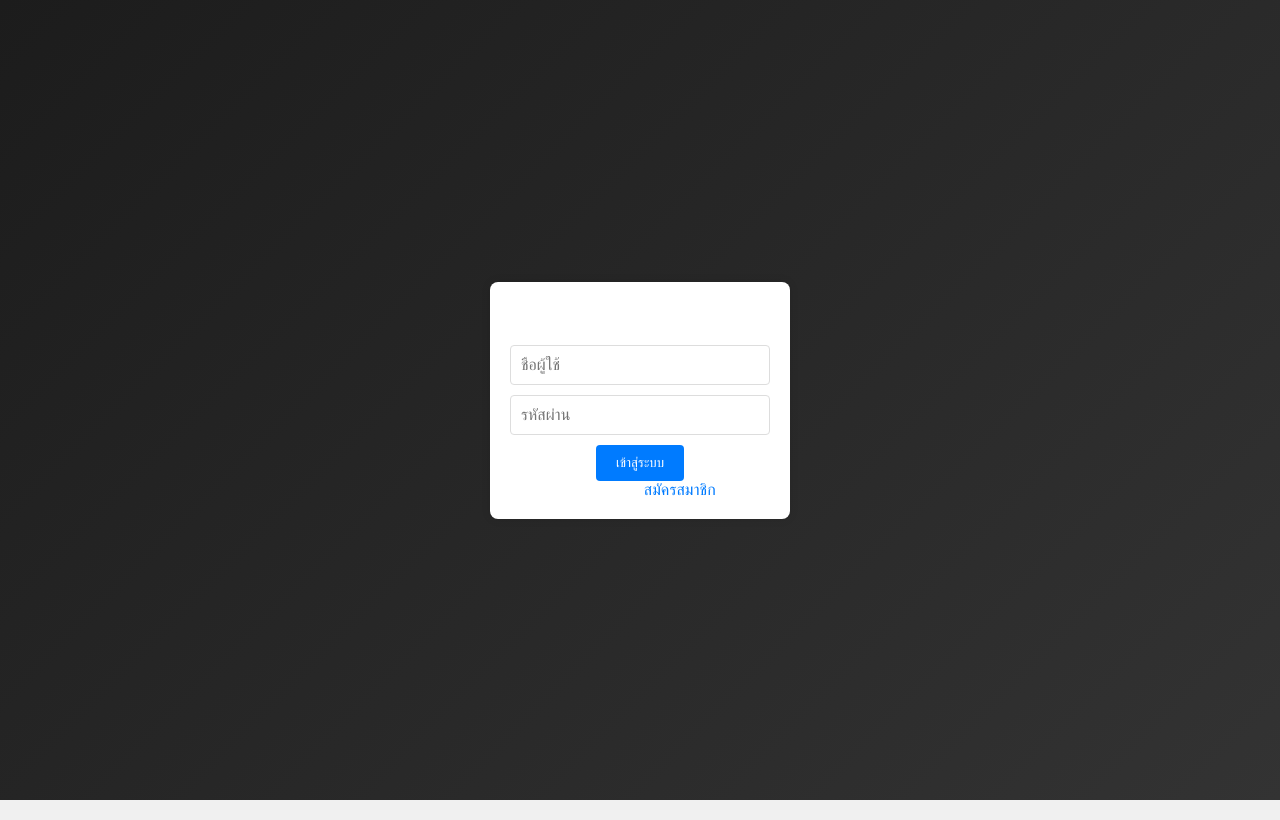
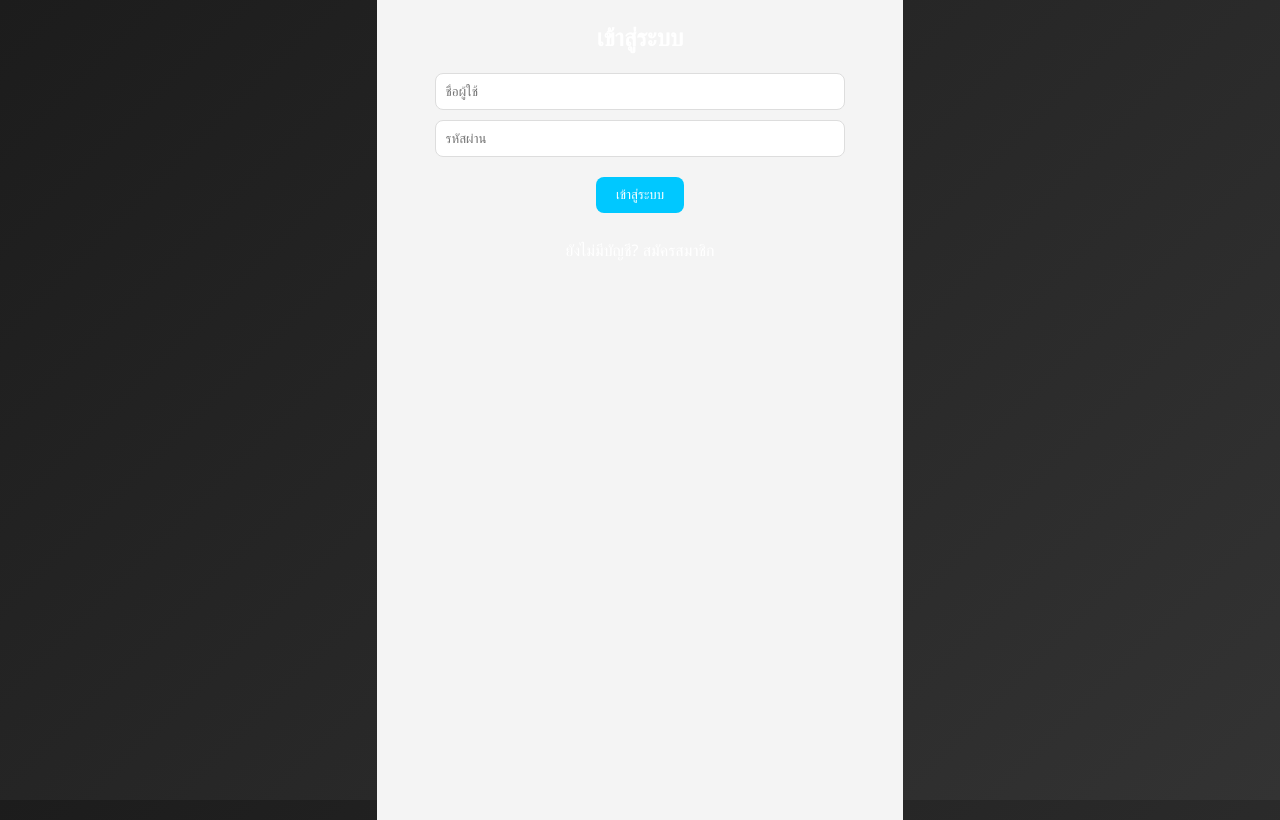
Before and after one commit to gardoffwhite/nagegacha, a React (Create React App) app: page / in a window 1280 px wide. Built offline with nearby package versions, Linux system fonts and the light colour scheme.

Commit message:
Update App.css

```diff
--- a/src/App.css
+++ b/src/App.css
@@ -1,157 +1,211 @@
 /* Global Styles */
-* {
-  margin: 0;
-  padding: 0;
-  box-sizing: border-box;
-  font-family: Arial, sans-serif;
+.app-container {
+  font-family: 'Segoe UI', sans-serif;
+  padding: 20px;
+  text-align: center;
+  background-color: #f4f4f4;
+  min-height: 100vh;
+  display: flex;
+  flex-direction: column;
+  align-items: center;
 }
 
-body {
+/* Container Layout */
+.container {
+  display: flex;
+  justify-content: space-between;
+  width: 100%;
+  max-width: 1200px;
+  margin-top: 20px;
+}
+
+.dashboard-container, .history-container, .rate-container {
+  display: flex;
+  flex-direction: column;
+  align-items: center;
+  padding: 20px;
+  background-color: #fff;
+  border-radius: 8px;
+  box-shadow: 0 4px 8px rgba(0, 0, 0, 0.1);
+  width: 30%;
+}
+
+/* History Table */
+.history-table, .rate-table {
+  margin-top: 20px;
+  width: 100%;
+  border-collapse: collapse;
+}
+
+.history-table th, .history-table td, .rate-table th, .rate-table td {
+  padding: 10px;
+  border: 1px solid #ddd;
+  text-align: center;
+  font-size: 14px;
+}
+
+.history-table th, .rate-table th {
   background-color: #f0f0f0;
 }
 
-.container {
-  display: flex;
-  justify-content: space-between;
-  padding: 20px;
+.history-table tr:nth-child(even), .rate-table tr:nth-child(even) {
+  background-color: #f9f9f9;
 }
 
-.dashboard-container {
-  width: 60%;
-  background-color: #fff;
-  border-radius: 8px;
-  padding: 20px;
-  box-shadow: 0 0 10px rgba(0, 0, 0, 0.1);
+.token-display {
+  margin-bottom: 10px;
+  font-weight: bold;
+  font-size: 18px;
 }
 
-.history-container,
-.rate-container {
-  width: 30%;
-  background-color: #fff;
+/* Button Styles */
+.btn {
+  background-color: #00c8ff;
+  color: white; /* สีตัวอักษรในปุ่ม: ขาว */
+  padding: 10px 20px;
+  border: none;
   border-radius: 8px;
-  padding: 20px;
-  box-shadow: 0 0 10px rgba(0, 0, 0, 0.1);
+  cursor: pointer;
+  margin: 10px 0;
 }
 
-h2, h3 {
-  font-size: 24px;
-  margin-bottom: 15px;
+.btn-gacha {
+  background-color: #ff7a00;
 }
 
-h3 {
-  font-size: 20px;
-  margin-bottom: 10px;
-}
-
-.btn {
-  padding: 10px 20px;
-  background-color: #007bff;
-  color: #fff;
-  border: none;
-  border-radius: 4px;
-  cursor: pointer;
-  transition: background-color 0.3s;
+.btn-logout {
+  background-color: #e60000;
 }
 
 .btn:hover {
-  background-color: #0056b3;
+  background-color: #0088cc;
 }
 
+/* Input Field Styles */
 .input-field {
-  width: 100%;
   padding: 10px;
-  margin-bottom: 15px;
-  border-radius: 4px;
+  margin-bottom: 10px;
+  width: 80%;
+  border-radius: 8px;
   border: 1px solid #ddd;
-  font-size: 16px;
 }
 
-.auth-container {
-  width: 300px;
-  background-color: #fff;
-  padding: 20px;
+/* Rolling Slot Machine */
+.rolling-container {
+  overflow: hidden;
+  height: 60px;
+  width: 250px;
+  margin: 20px auto;
+  border: 2px solid #00c8ff;
   border-radius: 8px;
-  box-shadow: 0 0 10px rgba(0, 0, 0, 0.1);
-  margin: 0 auto;
-  text-align: center;
-}
-
-.auth-container input {
-  margin-bottom: 10px;
-}
-
-.link {
-  color: #007bff;
-  cursor: pointer;
-}
-
-.token-display {
-  font-size: 18px;
-  margin-bottom: 20px;
-}
-
-.btn-gacha {
-  background-color: #28a745;
-}
-
-.btn-logout {
-  background-color: #dc3545;
-  width: 100%;
-}
-
-.item-display-card {
-  margin-top: 20px;
-  padding: 20px;
-  background-color: #fff;
-  border-radius: 8px;
-  box-shadow: 0 0 10px rgba(0, 0, 0, 0.1);
-}
-
-.item-name, .character-name {
-  font-size: 20px;
-  margin-bottom: 10px;
-}
-
-.rolling-container {
+  background-color: #111;
   position: relative;
-  height: 100px;
-  overflow: hidden;
 }
 
 .rolling-strip {
-  position: absolute;
-  top: 0;
-  left: 0;
-  animation: roll 3s linear infinite;
+  display: flex;
+  flex-direction: column;
+  animation: scrollItemsY 5s ease-in-out infinite;
 }
 
 .rolling-item {
   padding: 10px;
+  height: 60px;
   font-size: 18px;
+  font-weight: bold;
+  color: #ff0000; /* สีตัวอักษรในระบบสุ่ม: สีฟ้า */
+  background: #707679;
+  border-bottom: 1px solid #333;
+}
+
+@keyframes scrollItemsY {
+  0% { transform: translateY(0); }
+  100% { transform: translateY(-100%); }
+}
+
+/* Display Item Name and Character */
+.item-display-card {
+  margin-top: 20px;
+  font-size: 18px;
+}
+
+.item-name, .character-name {
+  margin: 10px 0;
+  font-weight: bold;
+}
+
+.item-name span, .character-name span {
+  color: #ff7a00; /* สีที่ใช้กับข้อความที่ได้รับ */
+}
+
+/* New Styles for History */
+.history-container {
+  width: 60%;
+  padding: 20px;
+  margin-top: 20px;
+  background-color: #f9f9f9;
+  border-radius: 8px;
+  box-shadow: 0 4px 8px rgba(0, 0, 0, 0.1);
+  display: flex;
+  flex-direction: column;
+}
+
+.history-table {
+  margin-top: 10px;
+  width: 100%;
+}
+
+.history-table th {
+  background-color: #007BFF; /* สีพื้นหลังหัวข้อในตาราง: สีน้ำเงิน */
+  color: rgb(0, 0, 0); /* สีตัวอักษรในหัวข้อ: ขาว */
+}
+
+.history-table td {
+  font-size: 14px;
+  font-weight: normal;
+}
+
+.history-table tr:nth-child(even) {
+  background-color: #f1f1f1;
+}
+
+.history-table tr:hover {
+  background-color: #f0f0f0;
+}
+
+.history-table td,
+.history-table th {
+  padding: 8px;
   text-align: center;
 }
 
-@keyframes roll {
-  0% { top: 0; }
-  100% { top: -100%; }
+.history-table th,
+.history-table td {
+  font-size: 16px;
+  color: #333; /* สีตัวอักษรในตาราง: เทาเข้ม */
 }
 
-.history-table, .rate-table {
-  width: 100%;
-  border-collapse: collapse;
-  margin-top: 10px;
+.history-table td {
+  font-size: 14px;
 }
 
-.history-table th, .rate-table th, .history-table td, .rate-table td {
-  padding: 10px;
-  text-align: center;
-  border: 1px solid #ddd;
+.history-table tr {
+  transition: background-color 0.2s ease;
 }
 
-.history-table th, .rate-table th {
-  background-color: #f8f9fa;
+/* Add some spacing for history container */
+.history-container {
+  margin-top: 20px;
 }
 
-.history-table tr:nth-child(even), .rate-table tr:nth-child(even) {
-  background-color: #f2f2f2;
+/* Responsive Design */
+@media (max-width: 768px) {
+  .container {
+    flex-direction: column;
+  }
+
+  .dashboard-container, .history-container, .rate-container {
+    width: 100%;
+    margin-bottom: 20px;
+  }
 }
```
